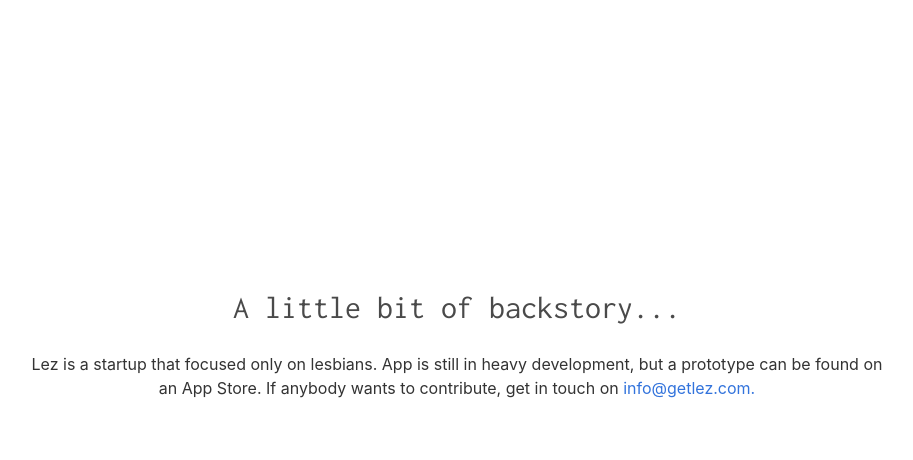
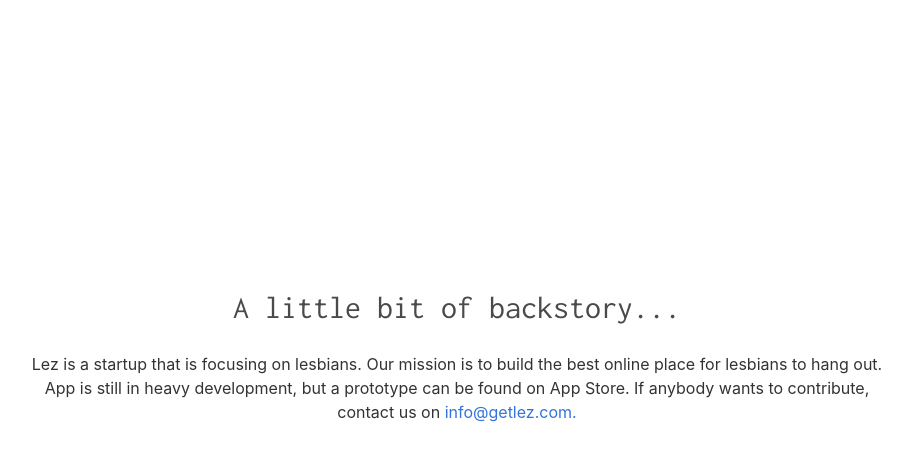
Before and after one commit to antonijap/lez-web, a website: page index.html in a window 1280 px wide. Shown: the part 512-972 px from the top of the page, without its empty margins (183-1096 px from the left). Drawn offline with Linux system fonts and the light colour scheme; a web font is replaced by a local one.

Commit message:
Copy updates

```diff
--- a/index.html
+++ b/index.html
@@ -36,7 +36,7 @@
         <div class="columns is-centered">
             <div class="column is-three-quarters">
               <h2 class="subtitle">A little bit of backstory...</h2>
-              <p>Lez is a startup that focused only on lesbians. App is still in heavy development, but a prototype can be found on an App Store. If anybody wants to contribute, get in touch on <a href="mailto:info@getlez.com">info@getlez.com.</a></p>
+              <p>Lez is a startup that is focusing on lesbians. Our mission is to build the best online place for lesbians to hang out. App is still in heavy development, but a prototype can be found on App Store. If anybody wants to contribute, contact us on <a href="mailto:info@getlez.com">info@getlez.com.</a></p>
           </div>
         </div>
     </div>
```
